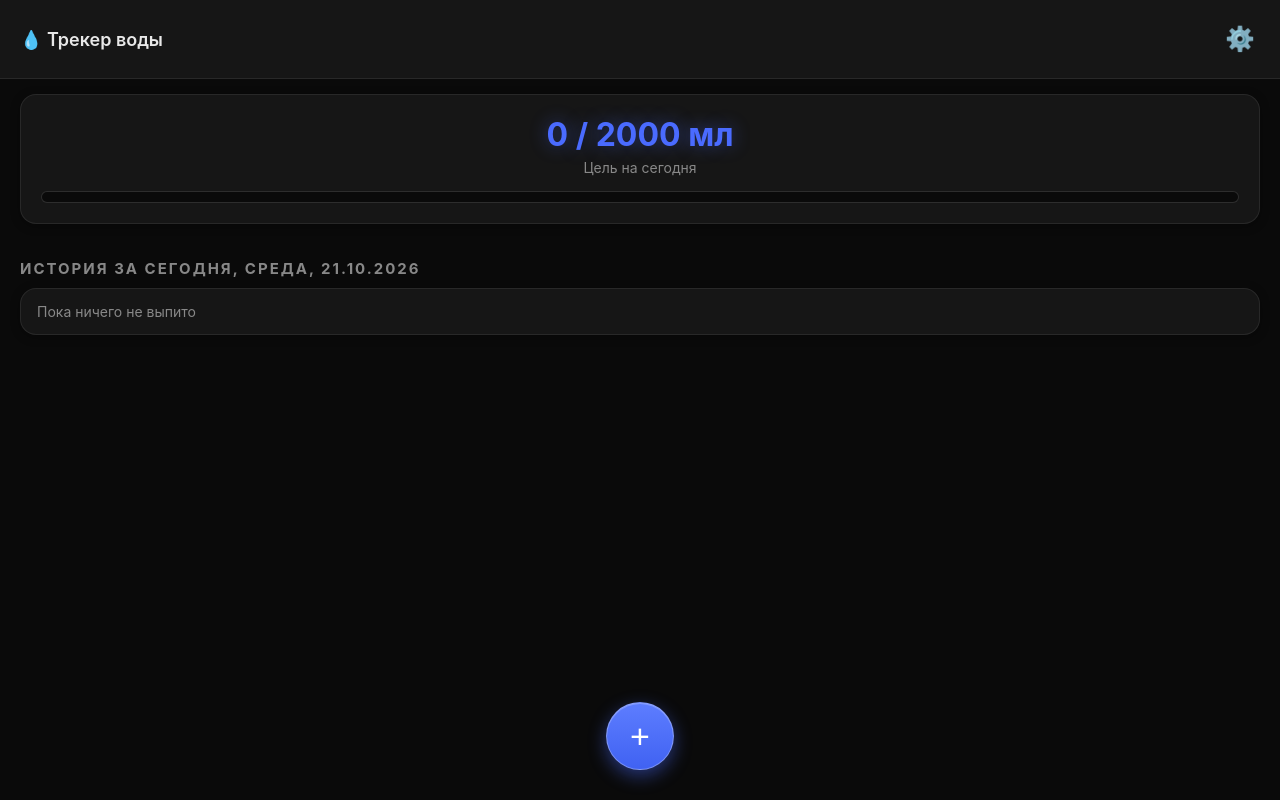
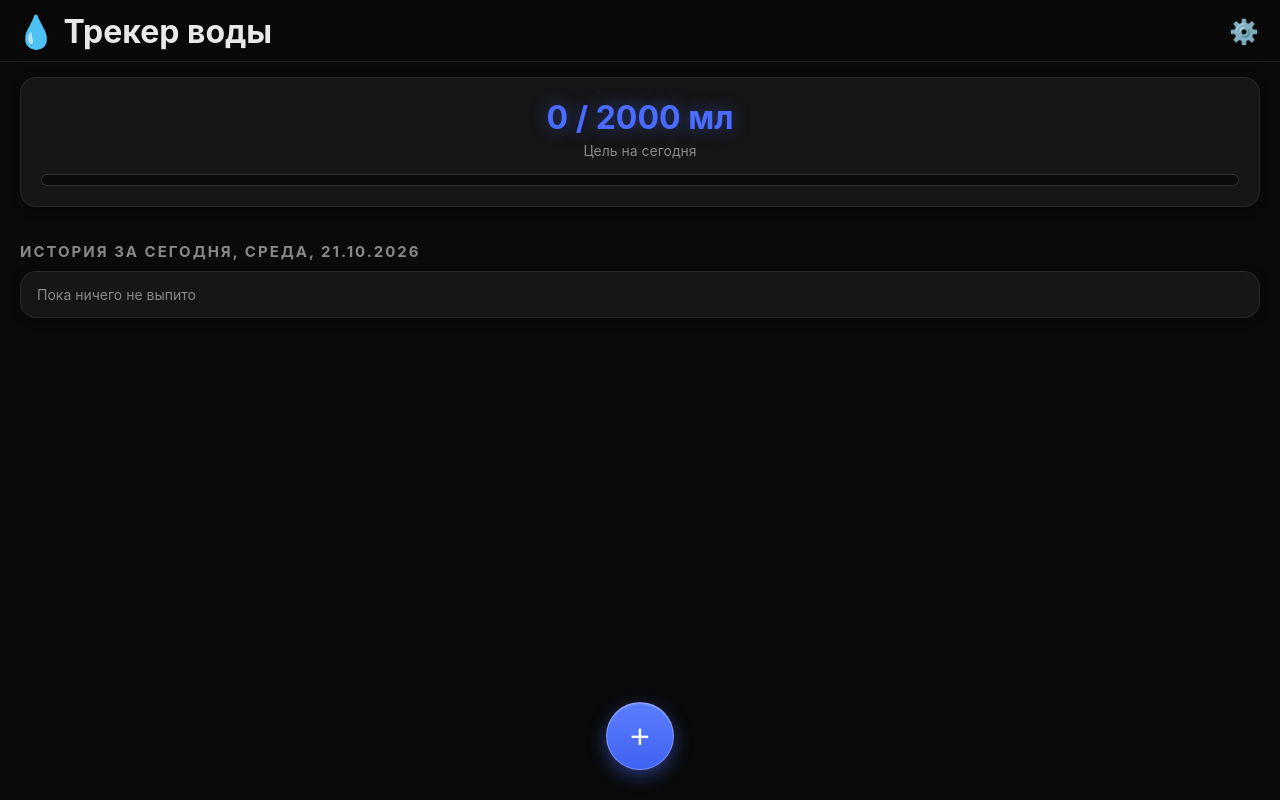
Before and after one commit to emirkhanmailbox69-prog/GymLOG2, a plain HTML site: page water.html in a window 1280 px wide. Drawn offline with Linux system fonts and the light colour scheme.

Commit message:
Update water.html

```diff
--- a/water.html
+++ b/water.html
@@ -292,12 +292,11 @@
 </head>
 <body>
 
-<div class="sticky-top">
-    <div class="header">
-        <h1>💧 Трекер воды</h1>
-        <button class="icon-btn" id="settingsBtn">⚙️</button>
-    </div>
-    <div class="progress-wrapper">
+<div class="app-header-water">
+    <h1>💧 Трекер воды</h1>
+    <button class="icon-btn" id="settingsBtn">⚙️</button>
+</div>
+<div class="progress-wrapper">
         <div class="progress-card">
             <div class="progress-text" id="progressText">0 / 2000 мл</div>
             <div class="progress-sub" id="progressSub">Цель на сегодня</div>
```
